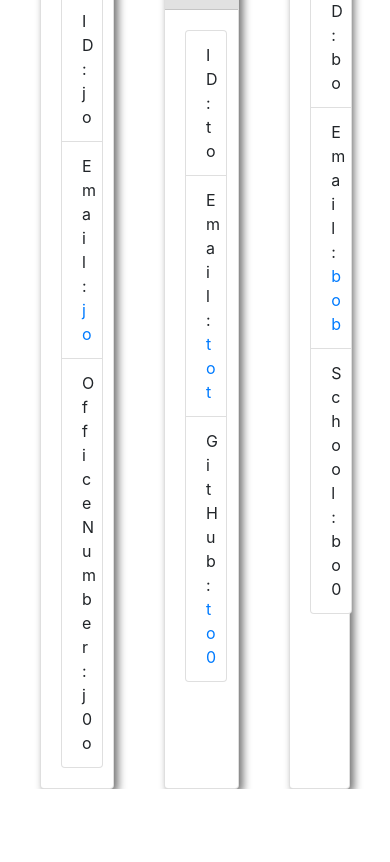
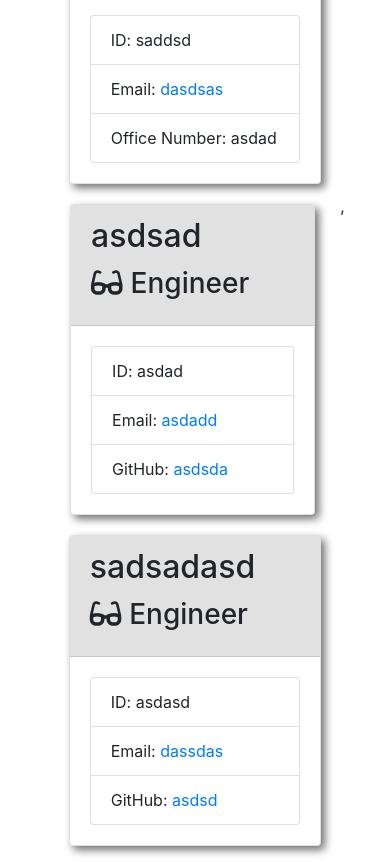
Before and after one commit to Joseph-D98/Team-Profile-Generator, a website: page output/team.html in a window 390 px wide. Shown: the part 604-1466 px from the top of the page. Before the commit the page ends 1393 px from the top, so only its background shows below. Drawn offline with nearby package versions, Linux system fonts and the light colour scheme.

Commit message:
responsive cards/ README update

```diff
--- a/output/style.css
+++ b/output/style.css
@@ -8,8 +8,14 @@
     font-weight: bold;
 }
 
+.team-area {
+    display: flex;
+    flex-wrap: wrap;
+    justify-content: space-between;
+}
+
 .employee-card {
-    margin: 10px 25px 0;
+    margin: 10px 25px;
     box-shadow: 4px 4px 8px #717171;
 }
 
--- a/output/team.html
+++ b/output/team.html
@@ -25,39 +25,76 @@
             <div class="team-area col-12 d-flex justify-content-center">
                 <div class="card employee-card">
     <div class="card-header">
-        <h2 class="card-title">joe</h2>
+        <h2 class="card-title">joey</h2>
         <h3 class="card-title"><i class="fas fa-mug-hot mr-2"></i>Manager</h3>
     </div>
     <div class="card-body">
         <ul class="list-group">
-            <li class="list-group-item">ID: jo</li>
-            <li class="list-group-item">Email: <a href="mailto:jo">jo</a></li>
-            <li class="list-group-item">Office Number: j0o</li>
+            <li class="list-group-item">ID: 0098</li>
+            <li class="list-group-item">Email: <a href="mailto:defel@mail.com">defel@mail.com</a></li>
+            <li class="list-group-item">Office Number: 3376</li>
+        </ul>
+    </div>
+</div>,<div class="card employee-card">
+    <div class="card-header">
+        <h2 class="card-title">asdasdasd</h2>
+        <h3 class="card-title"><i class="fas fa-mug-hot mr-2"></i>Manager</h3>
+    </div>
+    <div class="card-body">
+        <ul class="list-group">
+            <li class="list-group-item">ID: saddsd</li>
+            <li class="list-group-item">Email: <a href="mailto:dasdsas">dasdsas</a></li>
+            <li class="list-group-item">Office Number: asdad</li>
         </ul>
     </div>
 </div><div class="card employee-card">
     <div class="card-header">
-        <h2 class="card-title">tom</h2>
+        <h2 class="card-title">asdsad</h2>
         <h3 class="card-title"><i class="fas fa-glasses mr-2"></i>Engineer</h3>
     </div>
     <div class="card-body">
         <ul class="list-group">
-            <li class="list-group-item">ID: to</li>
-            <li class="list-group-item">Email: <a href="mailto:tot">tot</a></li>
-            <li class="list-group-item">GitHub: <a href="https://github.com/to0" target="_blank"
-                    rel="noopener noreferrer">to0</a></li>
+            <li class="list-group-item">ID: asdad</li>
+            <li class="list-group-item">Email: <a href="mailto:asdadd">asdadd</a></li>
+            <li class="list-group-item">GitHub: <a href="https://github.com/asdsda" target="_blank"
+                    rel="noopener noreferrer">asdsda</a></li>
+        </ul>
+    </div>
+</div>,<div class="card employee-card">
+    <div class="card-header">
+        <h2 class="card-title">sadsadasd</h2>
+        <h3 class="card-title"><i class="fas fa-glasses mr-2"></i>Engineer</h3>
+    </div>
+    <div class="card-body">
+        <ul class="list-group">
+            <li class="list-group-item">ID: asdasd</li>
+            <li class="list-group-item">Email: <a href="mailto:dassdas">dassdas</a></li>
+            <li class="list-group-item">GitHub: <a href="https://github.com/asdsd" target="_blank"
+                    rel="noopener noreferrer">asdsd</a></li>
         </ul>
     </div>
 </div><div class="card employee-card">
     <div class="card-header">
-        <h2 class="card-title">bob</h2>
+        <h2 class="card-title">dsasdads</h2>
         <h3 class="card-title"><i class="fas fa-user-graduate mr-2"></i>Intern</h3>
     </div>
     <div class="card-body">
         <ul class="list-group">
-            <li class="list-group-item">ID: bo</li>
-            <li class="list-group-item">Email: <a href="mailto:bob">bob</a></li>
-            <li class="list-group-item">School: bo0</li>
+            <li class="list-group-item">ID: adsdasds</li>
+            <li class="list-group-item">Email: <a href="mailto:asdadasd">asdadasd</a></li>
+            <li class="list-group-item">School: asdasd</li>
+        </ul>
+    </div>
+</div>,<div class="card employee-card">
+    <div class="card-header">
+        <h2 class="card-title">asdsdasd</h2>
+        <h3 class="card-title"><i class="fas fa-user-graduate mr-2"></i>Intern</h3>
+    </div>
+    <div class="card-body">
+        <ul class="list-group">
+            <li class="list-group-item">ID: asdasdasd</li>
+            <li class="list-group-item">Email: <a href="mailto:asddasd">asddasd</a></li>
+            <li class="list-group-item">School: asdasd</li>
         </ul>
     </div>
 </div>
```
Also changed, not shown: README.md.
